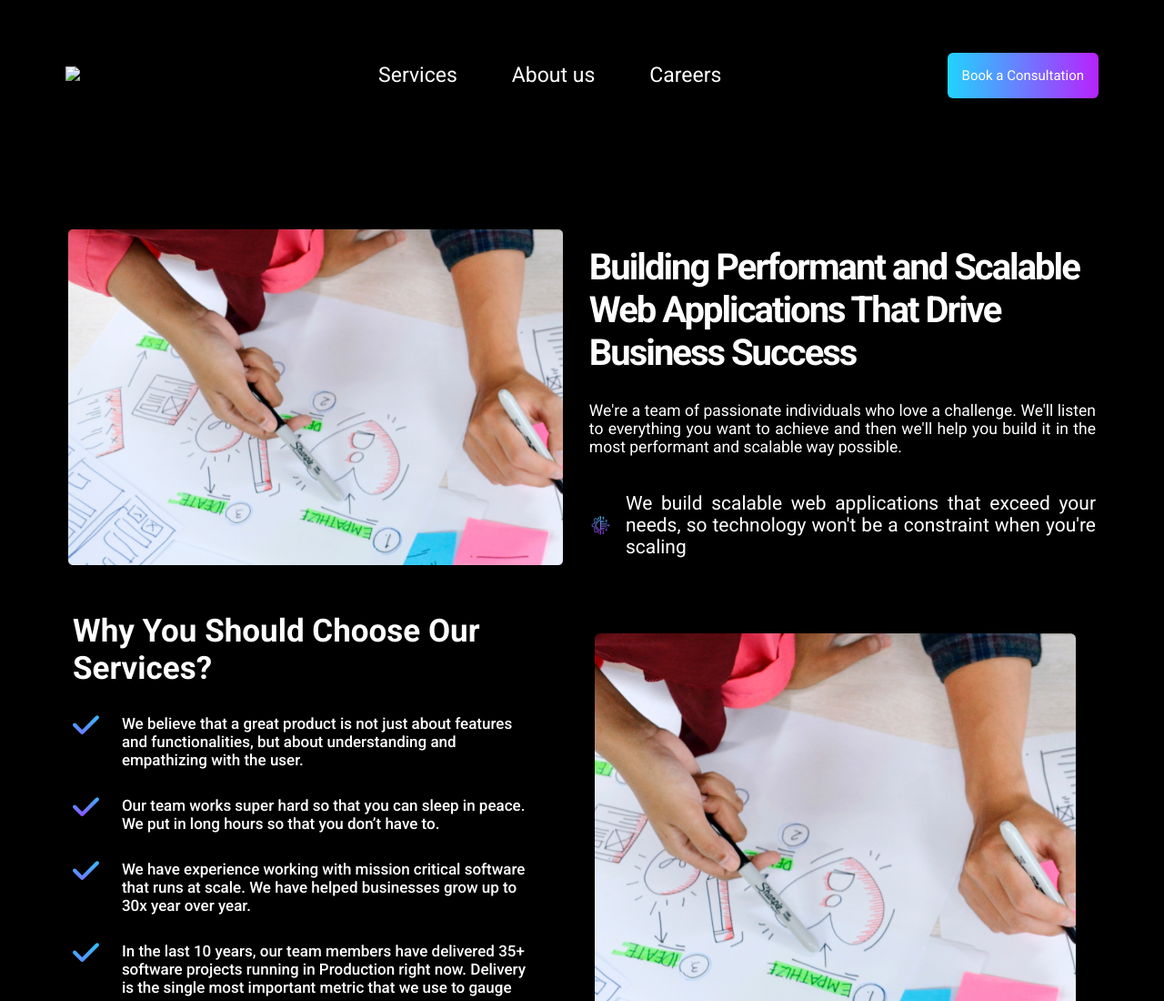
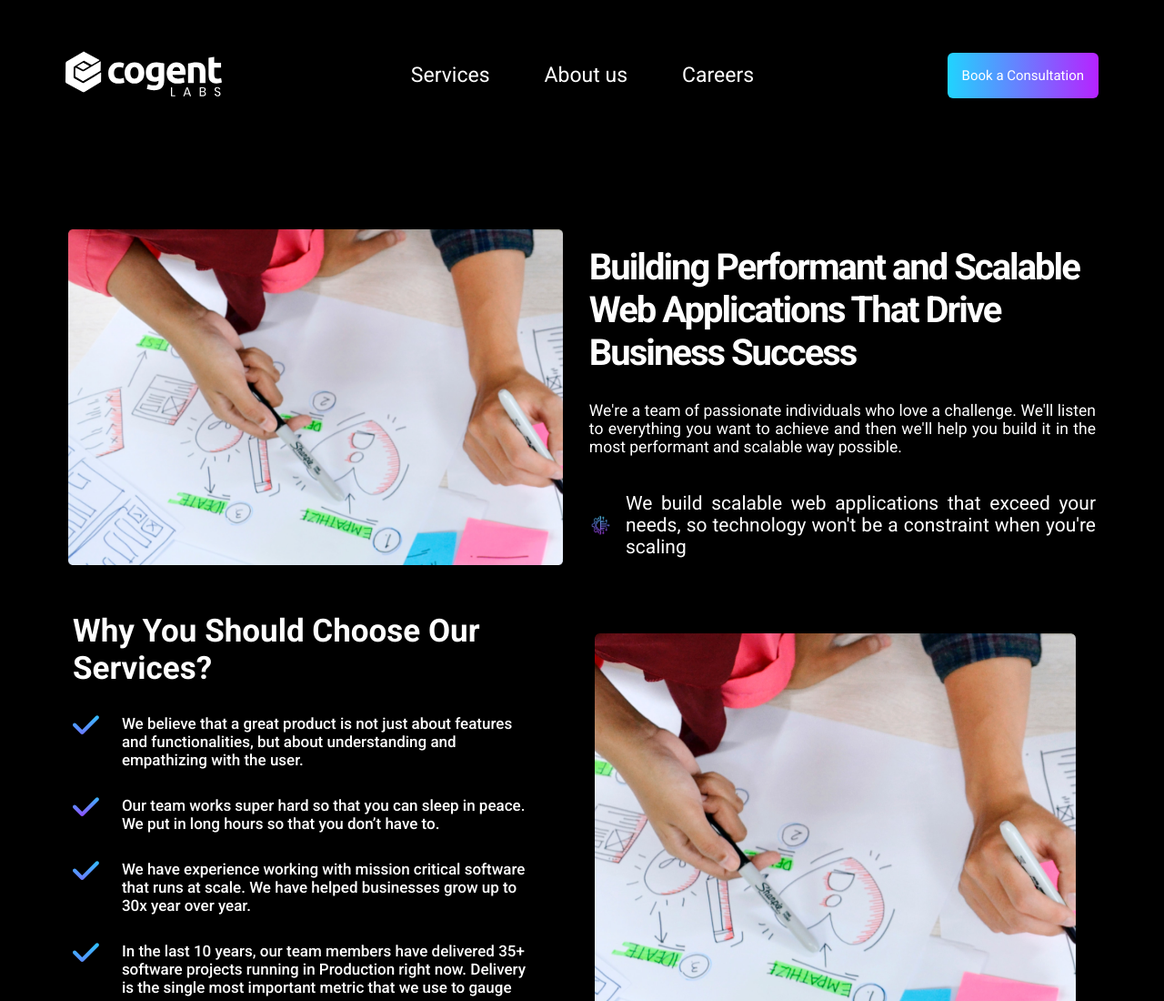
Before and after one commit to raja-pro46/Cogent-Labs, a plain HTML site: page webdev.html in a window 1280 px wide. Shown: the top 1100 px of the page at 91% size. Drawn offline with nearby package versions, Linux system fonts and the light colour scheme; the site is published under a folder, as on GitHub Pages, so addresses that start at the root find nothing.

Commit message:
Update webdev.html

```diff
--- a/webdev.html
+++ b/webdev.html
@@ -14,7 +14,7 @@
 <body>
     <header>
         <section id="navBar">
-            <div id="navBarLogo" onclick="location.href='index.html'"><img src="/Pictures/CogentLabs.svg" alt="Cogent labs" id="imgLogo"></div>
+            <div id="navBarLogo" onclick="location.href='index.html'"><img src="Pictures/CogentLabs.svg" alt="Cogent labs" id="imgLogo"></div>
             <div id="navBarLinks">
                 <ul id="navlist">
                     <li id="navlinkslst"><a href="services.html" class="navLinks">Services</a></li>
```
